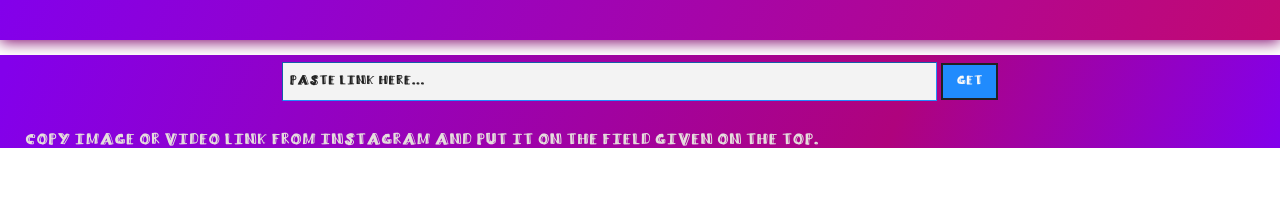
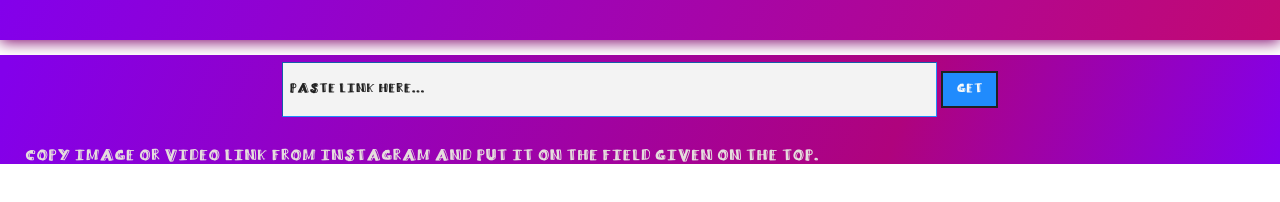
Before and after one commit to amirhrb/amirhrb.github.io, a plain HTML site: page index.html in a window 1280 px wide. Drawn offline with Linux system fonts and the light colour scheme.

Commit message:
Update style.css

```diff
--- a/style.css
+++ b/style.css
@@ -8,13 +8,13 @@
 }
 body{
 
-  height: 1000px;
+
   padding: 0;
   margin: 0;
 }
 .all{
   background:linear-gradient(110deg,#8300eb  10px,#af037d 70%,#8300eb);
-
+  height:100%;
   }
 header{
   z-index: 9099;
@@ -79,6 +79,7 @@
 }
 input {
   display: inline-block;
+  height:5vh;
   width: 100%;
   max-width: 50%;
   max-width: calc(100% - 8em);
```
